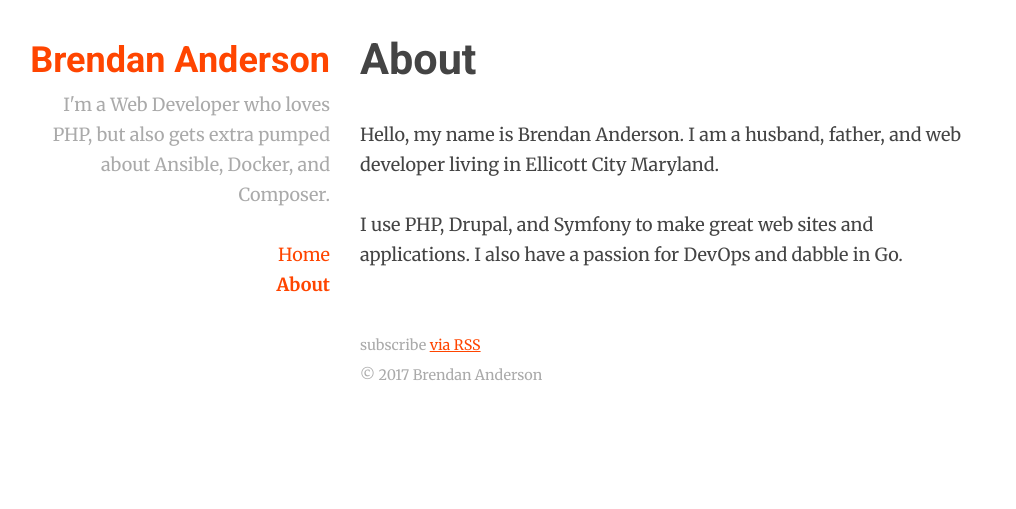
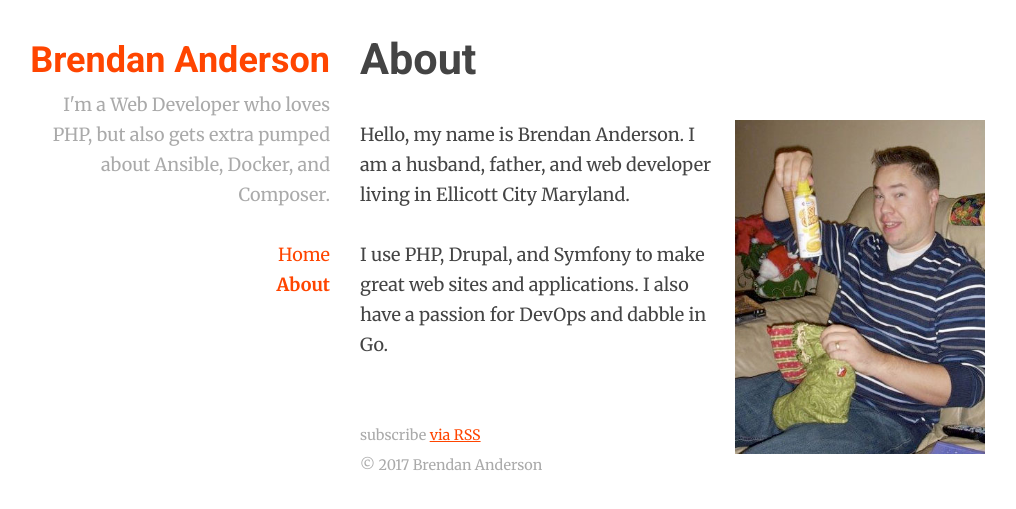
Before and after one commit to bander2/bander2.github.io, a Jekyll site: the page built from about.md, in a window 1280 px wide. Shown: the top 509 px of the page, without its empty margins (135-1151 px from the left). Built offline with Jekyll 4.4.1, drawn with Linux system fonts in a browser that asks for light colours.

Commit message:
Add picture of me

```diff
--- a/_layouts/page.html
+++ b/_layouts/page.html
@@ -1,7 +1,7 @@
 ---
 layout: default
 ---
-<article class="page" itemscope itemtype="https://schema.org/Article`">
+<article class="page {{ page.title | slugify }}" itemscope itemtype="https://schema.org/Article`">
   <header>
     <h1 itemprop="name">{{ page.title }}</h1>
   </header>
--- /dev/null
+++ b/_sass/page.scss
@@ -0,0 +1,20 @@
+.page {
+    &.about section img[src="/assets/brendan.jpg"] {
+        max-width: 100%;
+        width: 180px;
+        float: right;
+        margin: 0 0 1rem 1rem;
+
+        @include tablet {
+            width: 200px;
+            float: right;
+            margin: 0 0 1rem 1rem;
+        }
+
+        @include desktop {
+            width: 250px;
+            float: right;
+            margin: 0 0 1rem 1rem;
+        }
+    }
+}
--- a/_sass/style.scss
+++ b/_sass/style.scss
@@ -9,3 +9,4 @@
 @import "navigation";
 @import "views";
 @import "post";
+@import "page";
--- a/about.md
+++ b/about.md
@@ -4,6 +4,8 @@ title: About
 permalink: /about.html
 ---
 
+![Brendan Anderson](/assets/brendan.jpg)
+
 Hello, my name is Brendan Anderson. I am a husband, father, and web developer
 living in Ellicott City Maryland.
 
```
Also changed, not shown: assets/brendan.jpg (added).
